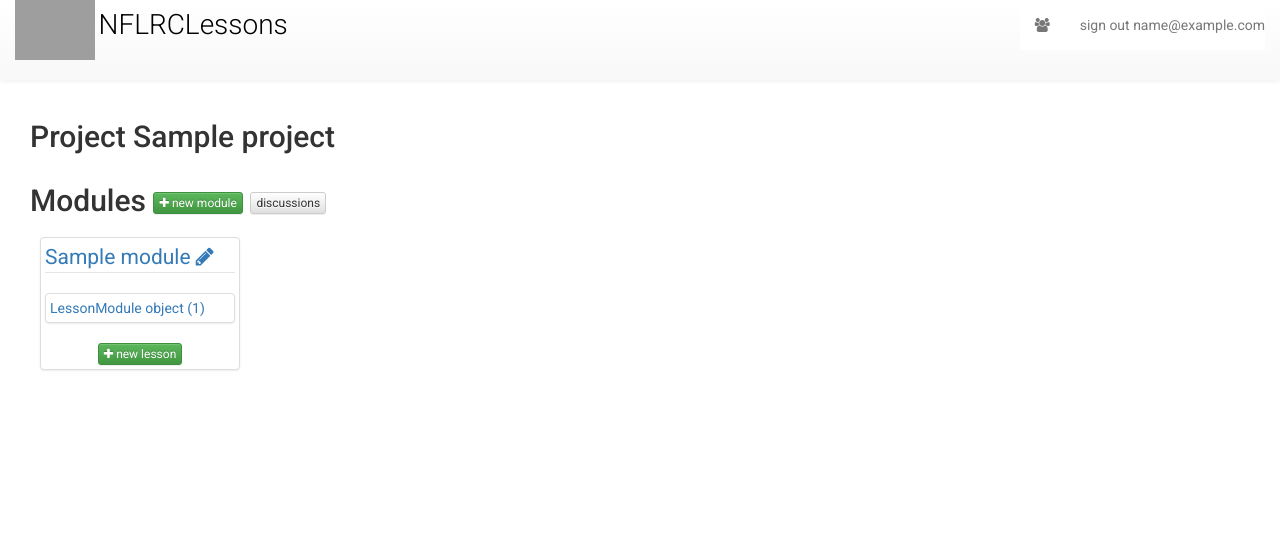
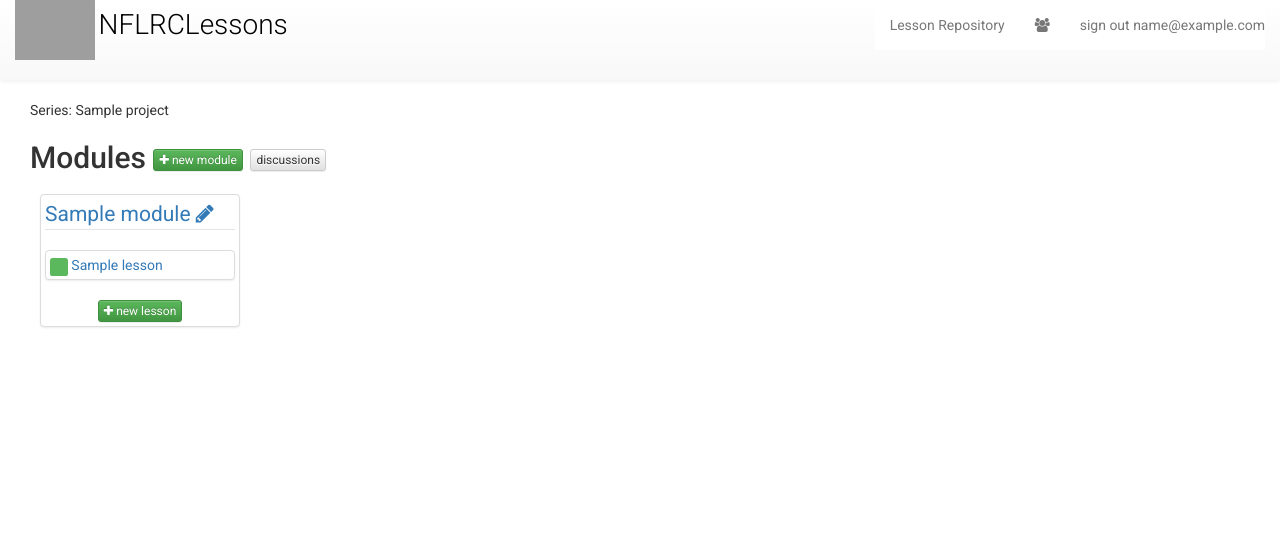
Before and after one commit to richmedina/nflrc-blwl-dev, a Django app: a page that uses templates/base.html in a window 1280 px wide. Shown: the top 556 px of the page. Run offline with Django 3.2, Linux system fonts and the light colour scheme; a user stored in the database is signed in; tables that the repository leaves empty hold one stand-in row (values such as "Sample post"); parts of the project's set-up code (start-up, migrations or seed data) failed here and were passed over; some libraries are stand-ins or nearby versions; grey boxes are pictures that could not be loaded.

Commit message:
refactor to hierarchical arch - beta

```diff
--- a/lessons/views.py
+++ b/lessons/views.py
@@ -1,4 +1,4 @@
-from django.views.generic import TemplateView, DetailView, UpdateView, CreateView, FormView, DeleteView
+from django.views.generic import TemplateView, DetailView, UpdateView, CreateView, FormView, DeleteView, ListView
 from django.http import HttpResponseRedirect
 from django.core.urlresolvers import reverse
 from django.shortcuts import get_object_or_404, render
@@ -12,7 +12,7 @@ from core.mixins import HonorCodeRequired
 from quiz.models import Quiz, Sitting
 from multichoice.models import MCQuestion, Answer
 from .models import Project, Module, Lesson, LessonModule, LessonSection, LessonQuiz, PbllPage
-from .forms import ModuleUpdateForm, ModuleCreateForm, LessonCreateForm, LessonUpdateForm, LessonSectionUpdateForm, LessonQuizQuestionCreateForm, AnswersCreateFormSet, AnswersUpdateFormSet, PbllPageUpdateForm
+from .forms import ModuleUpdateForm, ModuleCreateForm, LessonCreateForm, LessonModuleCreateForm, LessonUpdateForm, LessonSectionUpdateForm, LessonQuizQuestionCreateForm, AnswersCreateFormSet, AnswersUpdateFormSet, PbllPageUpdateForm
 
 class HomeView(TemplateView):
     template_name = 'index.html'
@@ -37,9 +37,14 @@ class ModuleView(LoginRequiredMixin, HonorCodeRequired, DetailView):
     model = Module
     template_name = 'module.html'
 
+    def get(self, request, *args, **kwargs):
+        self.project = get_object_or_404(Project, slug=kwargs['project_slug'])
+        return super(ModuleView, self).get(request, *args, **kwargs)
+
     def get_context_data(self, **kwargs):
         context = super(ModuleView, self).get_context_data(**kwargs)
-        context['lessons'] = self.get_object().lessons.all()
+        context['lessons'] = self.get_object().lessons.all().order_by('order')
+        context['project'] = self.project
         return context
 
 
@@ -47,10 +52,60 @@ class LessonView(LoginRequiredMixin, HonorCodeRequired, DetailView):
     model = Lesson
     template_name = 'lesson.html'
     context_object_name = 'lesson'
+    project = None
+    module = None
+
+    def get(self, request, *args, **kwargs):
+        try:
+            self.project = Project.objects.get(slug=kwargs['project_slug'])
+            self.module = Module.objects.get(pk=kwargs['module_id'])
+        except:
+            pass
+        return super(LessonView, self).get(request, *args, **kwargs)
 
     def get_context_data(self, **kwargs):
         context = super(LessonView, self).get_context_data(**kwargs)
         context['sections'] = self.get_object().sections.all()
+
+        try:
+            context['project'] = self.project
+            context['module'] = self.module
+        except:
+            print 'no project'
+            pass
+
+        try:
+            context['quiz'] = self.get_object().lesson_quiz.get().quiz
+        except:
+            pass
+
+        try:
+            context['curr_section'] = self.kwargs['section']
+        except:
+            context['curr_section'] = 'topic'
+
+        context['section_items'] = self.get_object().sections.filter(content_type=context['curr_section'])
+
+        try:
+            context['lesson_thread'] =  self.get_object().lesson_discussion.get().thread.id
+            preview_replies = self.get_object().lesson_discussion.get().thread.replies.all().filter(deleted=False).order_by('-modified')
+            context['lesson_thread_replies'] = preview_replies[0:1]
+        except:
+            context['lesson_thread'] = None
+
+        # context['module_lessons'] = self.get_object().module.lessons.all()
+        return context
+
+
+class LessonViewPermLink(DetailView):
+    model = Lesson
+    template_name = 'lesson_permlink.html'
+    context_object_name = 'lesson'
+
+    def get_context_data(self, **kwargs):
+        context = super(LessonViewPermLink, self).get_context_data(**kwargs)
+        context['sections'] = self.get_object().sections.all()
+
         try:
             context['quiz'] = self.get_object().lesson_quiz.get().quiz
         except:
@@ -86,7 +141,7 @@ class ModuleCreateView(LoginRequiredMixin, HonorCodeRequired, CreateView):
     project = None
 
     def dispatch(self, request, *args, **kwargs):
-        self.project = get_object_or_404(Project, pk=kwargs['project_id'])
+        self.project = get_object_or_404(Project, slug=kwargs['project_slug'])
         return super(ModuleCreateView, self).dispatch(request, *args, **kwargs)
 
     def get_initial(self):
@@ -124,20 +179,66 @@ class ModuleDeleteView(LoginRequiredMixin, HonorCodeRequired, DeleteView):
         return context
 
 
+class LessonViewAll(ListView):
+    model = Lesson
+    template_name = 'lesson_list.html'
+    context_object_name = 'lessons'
+
+    def get_context_data(self, **kwargs):
+        context = super(LessonViewAll, self).get_context_data(**kwargs)
+        lesson_list = {}
+        for lesson in context['lessons']:
+            lesson_modules = [m for m in lesson.modules.all()]
+            related_projects = {}
+            for lesson_module in lesson_modules:
+                try:
+                    related_projects[lesson_module.module.project].append(lesson_module.module)
+                except:
+                    related_projects[lesson_module.module.project] = [lesson_module.module]
+            lesson_list[lesson] = {'object': lesson, 'related_projects': related_projects}
+
+        context['lesson_list'] = lesson_list
+        return context
+
+
 class LessonCreateView(LoginRequiredMixin, HonorCodeRequired, CreateView):
     model = Lesson
-    template_name = "create_form.html"
+    template_name = "create_lesson_form.html"
     form_class = LessonCreateForm
-    module = None
+    project_context = None
+    module_context = None
 
     def dispatch(self, request, *args, **kwargs):
-        self.module = get_object_or_404(Module, pk=kwargs['module_id'])
+        try:
+            self.project_context = Project.objects.get(slug=self.request.GET.get('project'))
+            self.module_context = Module.objects.get(pk=self.request.GET.get('module'))
+        except:
+            pass  # Request url does not indicate project/module query parameters
+
         return super(LessonCreateView, self).dispatch(request, *args, **kwargs)
+
+    def get_success_url(self):
+
+        if self.project_context and self.module_context:
+            return (reverse('lesson', args=[self.project_context.slug, self.module_context.id, self.object.id]))
+        return super(LessonUpdateView, self).get_success_url()
+
+
+    def get_form(self, form_class):
+        form_obj = form_class(**self.get_form_kwargs())
+
+        if not self.module_context:
+            form_obj.fields['order_in_module'].widget = forms.HiddenInput()
+
+        return form_obj
 
     def get_initial(self):
         initial = self.initial.copy()
         initial['creator'] = self.request.user
-        initial['module'] = self.module
+        if self.module_context:
+            initial['module'] = self.module_context
+        else:
+            print self.fields
         return initial
 
     def form_valid(self, form):
@@ -146,16 +247,49 @@ class LessonCreateView(LoginRequiredMixin, HonorCodeRequired, CreateView):
         a LessonModule instance.
         """
         self.object = form.save()
-        module_obj = form.cleaned_data['module']
-        lesson_module = LessonModule(module=module_obj, lesson=self.object)
-        lesson_module.save()
+
+        if self.module_context:
+            module_obj = form.cleaned_data['module']
+            order_in_module = form.cleaned_data['order_in_module']
+            lesson_module = LessonModule(module=module_obj, lesson=self.object, order=order_in_module)
+            lesson_module.save()
 
         return super(LessonCreateView, self).form_valid(form)
 
     def get_context_data(self, **kwargs):
         context = super(LessonCreateView, self).get_context_data(**kwargs)
         context['object_type'] = 'Lesson'
-        context['module'] = self.module
+        context['module'] = self.module_context
+        return context
+
+
+class LessonModuleCreatePairView(LoginRequiredMixin, CreateView):
+    model = LessonModule
+    template_name = 'create_lesson_module_pair_form.html'
+    form_class = LessonModuleCreateForm
+
+    def dispatch(self, request, *args, **kwargs):
+        try:
+            # self.project_context = Project.objects.get(slug=self.request.GET.get('project'))
+            self.module_context = Module.objects.get(pk=self.request.GET.get('module'))
+        except:
+            pass  # Request url does not indicate project/module query parameters
+
+        return super(LessonModuleCreatePairView, self).dispatch(request, *args, **kwargs)
+
+    def get_initial(self):
+        initial = self.initial.copy()
+        if self.module_context:
+            initial['module'] = self.module_context
+        return initial
+
+    def get_success_url(self):
+        return (reverse('module', args=[self.object.module.project.slug, self.object.module.id]))
+
+    def get_context_data(self, **kwargs):
+        context = super(LessonModuleCreatePairView, self).get_context_data(**kwargs)
+        context['object_type'] = 'Lesson'
+        context['module'] = self.module_context
         return context
 
 
@@ -163,22 +297,62 @@ class LessonUpdateView(LoginRequiredMixin, HonorCodeRequired, UpdateView):
     model = Lesson
     template_name = "edit_form.html"
     form_class = LessonUpdateForm
-    module = None
+    project_context = None
+    module_context = None
+    lesson_module = None
 
     def dispatch(self, request, *args, **kwargs):
-        self.module = self.get_object().module
+        try:
+            self.module_context = Module.objects.get(pk=self.request.GET.get('module'))
+            self.project_context = self.module_context.project
+            self.lesson_module = LessonModule.objects.filter(module=self.module_context).get(lesson=self.get_object())
+        except Exception as e:
+            pass  # Request url does not indicate project/module query parameters
+
         return super(LessonUpdateView, self).dispatch(request, *args, **kwargs)
+
+    def get_success_url(self):
+        if self.project_context and self.module_context:
+            return reverse('lesson', args=[self.project_context.slug, self.module_context.id, self.object.id])
+        return super(LessonUpdateView, self).get_success_url()
+
+    def get_form(self, form_class):
+        form_obj = form_class(**self.get_form_kwargs())
+
+        if not self.module_context:
+            form_obj.fields.pop('order_in_module')
+            form_obj.fields.pop('lesson_module_obj')
+
+        return form_obj
 
     def get_initial(self):
         initial = self.initial.copy()
         initial['creator'] = self.request.user
-        initial['module'] = self.module
+
+        if self.lesson_module:
+            initial['order_in_module'] = self.lesson_module.order
+            initial['lesson_module_obj'] = self.lesson_module
+
         return initial
+
+    def form_valid(self, form):
+        """
+        Called if all forms are valid. Updates the order field for module/lesson pairs.
+        """
+        self.object = form.save()
+        try:
+            lesson_module = form.cleaned_data['lesson_module_obj']
+            if lesson_module:
+                lesson_module.order = form.cleaned_data['order_in_module']
+                lesson_module.save()
+        except:
+            pass
+
+        return super(LessonUpdateView, self).form_valid(form)
 
     def get_context_data(self, **kwargs):
         context = super(LessonUpdateView, self).get_context_data(**kwargs)
         context['object_type'] = 'Lesson'
-        context['module'] = self.module
         return context
 
 
@@ -187,10 +361,23 @@ class LessonDeleteView(LoginRequiredMixin, HonorCodeRequired, DeleteView):
     template_name = 'generic_confirm_delete.html'
 
     def get_success_url(self):
-        return self.get_object().module.get_absolute_url()
+        return reverse('home')
 
     def get_context_data(self, **kwargs):
         context = super(LessonDeleteView, self).get_context_data(**kwargs)
+        context['object_type'] = 'Lesson'
+        return context
+
+
+class LessonModuleDeletePairView(LoginRequiredMixin, HonorCodeRequired, DeleteView):
+    model = LessonModule
+    template_name = 'lesson_module_confirm_delete.html'
+
+    def get_success_url(self):
+        return (reverse('module', args=[self.object.module.project.slug, self.object.module.id]))
+
+    def get_context_data(self, **kwargs):
+        context = super(LessonModuleDeletePairView, self).get_context_data(**kwargs)
         context['object_type'] = 'Lesson'
         return context
 
@@ -199,6 +386,21 @@ class LessonSectionUpdateView(LoginRequiredMixin, HonorCodeRequired, UpdateView)
     model = LessonSection
     template_name = "edit_form.html"
     form_class = LessonSectionUpdateForm
+
+    def dispatch(self, request, *args, **kwargs):
+
+        return super(LessonSectionUpdateView, self).dispatch(request, *args, **kwargs)
+
+    def get_success_url(self):
+        try:
+            self.module_context = Module.objects.get(pk=self.request.GET.get('module'))
+            self.project_context = self.module_context.project
+            self.lesson_context = Lesson.objects.get(pk=self.request.GET.get('lesson'))
+
+            return reverse('lesson_section', args=[self.project_context.slug, self.module_context.id, self.lesson_context.id, self.get_object().content_type])
+
+        except Exception as e:
+            return super(LessonSectionUpdateView, self).get_success_url()
 
     def get_context_data(self, **kwargs):
         context = super(LessonSectionUpdateView, self).get_context_data(**kwargs)
--- a/nflrcpbll/urls.py
+++ b/nflrcpbll/urls.py
@@ -4,9 +4,9 @@ admin.autodiscover()
 
 from filebrowser.sites import site
 
-from lessons.views import HomeView, ProjectView, ModuleView, LessonView, LoginForbiddenView, ModuleCreateView, ModuleUpdateView, ModuleDeleteView, LessonCreateView, LessonUpdateView, LessonDeleteView, LessonSectionUpdateView, PbllPageUpdateView, PbllPageView, LessonQuizQuestionCreateView, LessonQuizQuestionUpdateView, LessonQuizQuestionDetailView, LessonQuizQuestionListView, LessonQuizQuestionDeleteView
+from lessons.views import HomeView, ProjectView, ModuleView, LessonViewAll, LessonView, LessonViewPermLink, LoginForbiddenView, ModuleCreateView, ModuleUpdateView, ModuleDeleteView, LessonCreateView, LessonModuleCreatePairView, LessonModuleDeletePairView, LessonUpdateView, LessonDeleteView, LessonSectionUpdateView, PbllPageUpdateView, PbllPageView, LessonQuizQuestionCreateView, LessonQuizQuestionUpdateView, LessonQuizQuestionDetailView, LessonQuizQuestionListView, LessonQuizQuestionDeleteView
 from quiz.views import QuizTake
-from discussions.views import DiscussionListView, DiscussionView, PostCreateView, PostDeleteView, PostUpdateView
+from discussions.views import DiscussionListView, DiscussionView, DiscussionViewPermLink, PostCreateView, PostDeleteView, PostUpdateView
 from core.views import HonorCodeFormView, ParticipantListView, ParticipantUpdateView, ParticipantCreateView, ParticipantDeleteView
 
 urlpatterns = patterns('',
@@ -24,20 +24,45 @@ urlpatterns = patterns('',
 
     url(r'^quiz/', include('quiz.urls')),
 
+# PROJECT (SERIES)
+    # Display modules and lessons collected as part of a series.
+    # Series (or projects) are collections of modules containing lessons. A series is open or restricted.
     url(r'^(?P<slug>[-\w]+)/$', ProjectView.as_view(), name='project' ),
 
-    url(r'^module/(?P<project_id>[-\w]+)/add/$', ModuleCreateView.as_view(), name='module_create' ),
-    url(r'^module/(?P<slug>[-\w]+)/$', ModuleView.as_view(), name='module' ),
-    url(r'^module/edit/(?P<slug>[-\w]+)/$', ModuleUpdateView.as_view(), name='module_edit' ),
-    url(r'^module/delete/(?P<pk>[-\w]+)/$', ModuleDeleteView.as_view(), name='module_delete' ),
+# MODULE
+    # Root page for a module.
+    # Display information and lessons that are associated with a module.
+    url(r'^(?P<project_slug>[-\w]+)/module/add/$', ModuleCreateView.as_view(), name='module_create' ),
+    url(r'^(?P<project_slug>[-\w]+)/module/(?P<pk>[-\w]+)/$', ModuleView.as_view(), name='module' ),
+    url(r'^(?P<project_slug>[-\w]+)/module/(?P<pk>[-\w]+)/edit/$', ModuleUpdateView.as_view(), name='module_edit' ),
+    url(r'^(?P<project_slug>[-\w]+)/module/(?P<pk>[-\w]+)/delete/$', ModuleDeleteView.as_view(), name='module_delete' ),
 
-    url(r'^lesson/module/(?P<module_id>[-\w]+)/add/$', LessonCreateView.as_view(), name='lesson_create' ),
-    url(r'^lesson/(?P<pk>[-\w]+)/$', LessonView.as_view(), name='lesson' ),
-    url(r'^lesson/edit/(?P<pk>[-\w]+)/$', LessonUpdateView.as_view(), name='lesson_edit' ),
-    url(r'^lesson/(?P<pk>[-\w]+)/section/(?P<section>[-\w]+)/$', LessonView.as_view(), name='lesson_section' ),
-    url(r'^lesson/section/edit/(?P<pk>[-\w]+)/$', LessonSectionUpdateView.as_view(), name='lesson_section_edit' ),
-    url(r'^lesson/delete/(?P<pk>[-\w]+)/$', LessonDeleteView.as_view(), name='lesson_delete' ),
+# LESSON (PROJECT)
+    # url(r'^(?P<project_slug>[-\w]+)/module/(?P<module_id>[-\w]+)/lesson/add/$', LessonCreateView.as_view(), name='lesson_create' ),
+    url(r'^(?P<project_slug>[-\w]+)/module/(?P<module_id>[-\w]+)/lesson/(?P<pk>[-\w]+)/$', LessonView.as_view(), name='lesson' ),
+    url(r'^(?P<project_slug>[-\w]+)/module/(?P<module_id>[-\w]+)/lesson/(?P<pk>[-\w]+)/section/(?P<section>[-\w]+)/$', LessonView.as_view(), name='lesson_section' ),
+    url(r'^(?P<project_slug>[-\w]+)/module/(?P<module_id>[-\w]+)/lesson/(?P<lesson_id>[-\w]+)/discussion/(?P<pk>[-\w]+)/$', DiscussionView.as_view(), name='discussion' ),
 
+
+
+    # url(r'^(?P<project_slug>[-\w]+)/module/lesson/edit/(?P<pk>[-\w]+)/$', LessonUpdateView.as_view(), name='lesson_edit' ),
+    # url(r'^(?P<project_slug>[-\w]+)/module/lesson/(?P<pk>[-\w]+)/section/(?P<section>[-\w]+)/$', LessonView.as_view(), name='lesson_section' ),
+    # url(r'^(?P<project_slug>[-\w]+)/module/lesson/section/edit/(?P<pk>[-\w]+)/$', LessonSectionUpdateView.as_view(), name='lesson_section_edit' ),
+    # url(r'^(?P<project_slug>[-\w]+)/module/lesson/delete/(?P<pk>[-\w]+)/$', LessonDeleteView.as_view(), name='lesson_delete' ),
+
+
+# LESSON (permalinked)
+    url(r'^lesson/all/$', LessonViewAll.as_view(), name='lesson_list'),
+    url(r'^lesson/add/$', LessonCreateView.as_view(), name='lesson_create'),
+    url(r'^lesson-module/add/$', LessonModuleCreatePairView.as_view(), name='lesson_module_create'),
+    url(r'^lesson-module/delete/(?P<pk>[-\w]+)$', LessonModuleDeletePairView.as_view(), name='lesson_module_detach'),
+    url(r'^lesson/(?P<pk>[-\w]+)/$', LessonViewPermLink.as_view(), name='lesson_permlink' ),
+    url(r'^lesson/(?P<pk>[-\w]+)/section/(?P<section>[-\w]+)/$', LessonViewPermLink.as_view(), name='lesson_section_permlink' ),
+    url(r'^lesson/(?P<pk>[-\w]+)/edit/$', LessonUpdateView.as_view(), name='lesson_edit' ),
+    url(r'^lesson/section/(?P<pk>[-\w]+)/edit/$', LessonSectionUpdateView.as_view(), name='lesson_section_edit' ),
+    url(r'^lesson/(?P<pk>[-\w]+)/delete/$', LessonDeleteView.as_view(), name='lesson_delete' ),
+
+# QUIZ
     url(r'^lesson/quiz/(?P<quiz_id>[-\w]+)/question/(?P<pk>[-\w]+)/$', LessonQuizQuestionDetailView.as_view(), name='question_preview' ),
     url(r'^lesson/quiz/(?P<quiz_id>[-\w]+)/add/question/$', LessonQuizQuestionCreateView.as_view(), name='question_create' ),
     url(r'^lesson/quiz/(?P<quiz_id>[-\w]+)/edit/question/(?P<pk>[-\w]+)/$', LessonQuizQuestionUpdateView.as_view(), name='question_edit' ),
@@ -45,17 +70,18 @@ urlpatterns = patterns('',
     url(r'^lesson/quiz/(?P<pk>[-\w]+)/list/questions/$', LessonQuizQuestionListView.as_view(), name='question_list' ),
     url(r'^lesson/quiz/(?P<quiz_id>[-\w]+)/quiz/take/', QuizTake.as_view(), name='lesson_quiz'),
 
-    url(r'^discussions/(?P<pk>[-\w]+)/$', DiscussionView.as_view(), name='discussion_select' ),
-    url(r'^discussions/$', DiscussionListView.as_view(), name='discussion' ),
-    url(r'^discussions/post/add/$', PostCreateView.as_view(), name='create_post'),
-    url(r'^discussions/post/delete/$', PostDeleteView.as_view(), name='delete_post'),
-    url(r'^discussions/post/(?P<pk>[-\w]+)/edit/$', PostUpdateView.as_view(), name='edit_post'),
+# DISCUSSION
+    url(r'^(?P<project_slug>[-\w]+)/discussion/all/$', DiscussionListView.as_view(), name='discussion_list' ),
+    url(r'^discussion/(?P<pk>[-\w]+)/$', DiscussionViewPermLink.as_view(), name='discussion_permlink' ),
+    url(r'^discussion/post/add/$', PostCreateView.as_view(), name='create_post'),
+    url(r'^discussion/post/delete/$', PostDeleteView.as_view(), name='delete_post'),
+    url(r'^discussion/post/(?P<pk>[-\w]+)/edit/$', PostUpdateView.as_view(), name='edit_post'),
 
-
+# CONTENT PAGE
     url(r'^pbllpage/(?P<slug>[-\w]+)/$', PbllPageView.as_view(), name='pbllpage' ),
     url(r'^pbllpage/edit/(?P<slug>[-\w]+)/$', PbllPageUpdateView.as_view(), name='pbllpage_edit' ),
 
-
+# PARTICIPANT MANAGEMENT
     url(r'^participants/$', ParticipantListView.as_view(), name='participants'),
     url(r'^participants/add/$', ParticipantCreateView.as_view(), name='add_participant'),
     url(r'^participants/edit/(?P<pk>[-\w]+)/$', ParticipantUpdateView.as_view(), name='edit_participant'),
--- a/templates/base.html
+++ b/templates/base.html
@@ -52,12 +52,13 @@
 
           <a class="pull-left" href="{% url 'home' %}">
             <img src="https://nflrc.hawaii.edu/media/img/1-PBLicon.png"> <span class="lead" style="font-size: 2.0em;">NFLRCLessons</span>
-          </a>
+          </a> {% block series_title %} {% endblock series_title %}
 
         </div>
 
         <div class="collapse navbar-collapse pull-right" style="background-color: white">
           <ul class="nav navbar-nav navbar-right">
+            <li><a href="{% url 'lesson_list' %}">Lesson Repository</a></li>
             {% if user.is_staff %}<li><a href="{% url 'participants' %}"><i class="fa fa-users fa-1x"></i></a>{% endif %}</li>
             {% if user and not user.is_anonymous %}
               <li><a href="{% url 'auth:logout' %}"> sign out <smaller>{{ user.email }}</smaller></a> </li>
--- a/templates/generic_confirm_delete.html
+++ b/templates/generic_confirm_delete.html
@@ -9,7 +9,7 @@
     <div class="col-md-4 center-block" style="text-align: center">
         <h3>Removing {{ object }} ({{ object_type }}). </h3>
         <form action="" method="post">{% csrf_token %}
-            <p class="lead">Are you sure you want to do this?</p>
+            <p class="lead">This will permantently remove {{ object}} from the repository. <br /> Are you sure you want to do this?</p>
             <input type="submit" value="Delete it!" />
             <a href="{{ object.get_absolute_url }}"> Cancel the Request </a>
         </form>
--- a/templates/index.html
+++ b/templates/index.html
@@ -8,6 +8,7 @@
 </div>
 
 <div class="col-md-12">
+	<p><a href="{% url 'lesson_list' %}">Lessons</a></p>
 	{% for i in projects %}
 		<div class="thumbnail blocks">
 			<div class="button">
--- a/templates/index_project.html
+++ b/templates/index_project.html
@@ -3,9 +3,7 @@
 {% load staticfiles %}
 
 {% block content_container %}
-<div class="col-md-12">
-	<h2>Project {{ object.title }}</h2>
-</div>
+<div class="col-md-12">Series: {{ object.title }}</div>
 
 <div class="col-md-12">{{ pbllpage.content|safe }}</div>
 
@@ -13,9 +11,9 @@
 <div class="col-md-12">
 	<h2>Modules
 		{% if user.is_staff %}
-		<a href="{% url 'module_create' object.id %}" class="btn btn-success btn-xs"><i class="fa fa-plus"></i> new module</a>
+		<a href="{% url 'module_create' object.slug %}" class="btn btn-success btn-xs"><i class="fa fa-plus"></i> new module</a>
 		{% endif %}
-		<a href="{% url 'discussion' %}" class="btn btn-default btn-xs"> discussions </a>
+		<a href="{% url 'discussion_list' object.slug %}" class="btn btn-default btn-xs"> discussions </a>
 	</h2>
 	{% for i in modules %}
 		<div class="thumbnail blocks">
@@ -25,8 +23,8 @@
 			{% for j in i.lessons.all %}
 				<div class="thumbnail">
 					{% if user.is_staff or j.active %}
-						{% if j.active %}<small class="label label-success label-xs">&nbsp;&nbsp;</small>{% endif %}
-						<a class="button" href="{{ j.get_absolute_url }}">{{ j }}</a>
+						{% if j.lesson.active %}<small class="label label-success label-xs">&nbsp;&nbsp;</small>{% endif %}
+						<a class="button" href="{% url 'lesson' object.slug i.id j.lesson.id %}">{{ j.lesson }}</a>
 					{% else %}
 						<p class="inactive_lesson">{{ j }}</p>
 					{% endif %}
@@ -34,7 +32,7 @@
 			{% endfor %}
 			<div class="text-center">
 		    {% if user.is_staff %}
-		        <a href="{% url 'lesson_create' module_id=i.id %}" class="btn btn-success btn-xs"><i class="fa fa-plus"></i> new lesson</a>
+		        <a href="{% url 'lesson_create' %}?project={{object.slug}}&module={{i.id}}" class="btn btn-success btn-xs"><i class="fa fa-plus"></i> new lesson</a>
 		    {% endif %}
 			</div>
 		</div>
```
Also changed, not shown: discussions/views.py (+74 -13 lines), lessons/forms.py (+34 -9 lines), lessons/models.py (+19 -6 lines), templates/discussions.html (+7 -5 lines), templates/discussions_index.html (+6 -10 lines), templates/lesson.html (+12 -13 lines), templates/module.html (+10 -7 lines), 1 other file.
